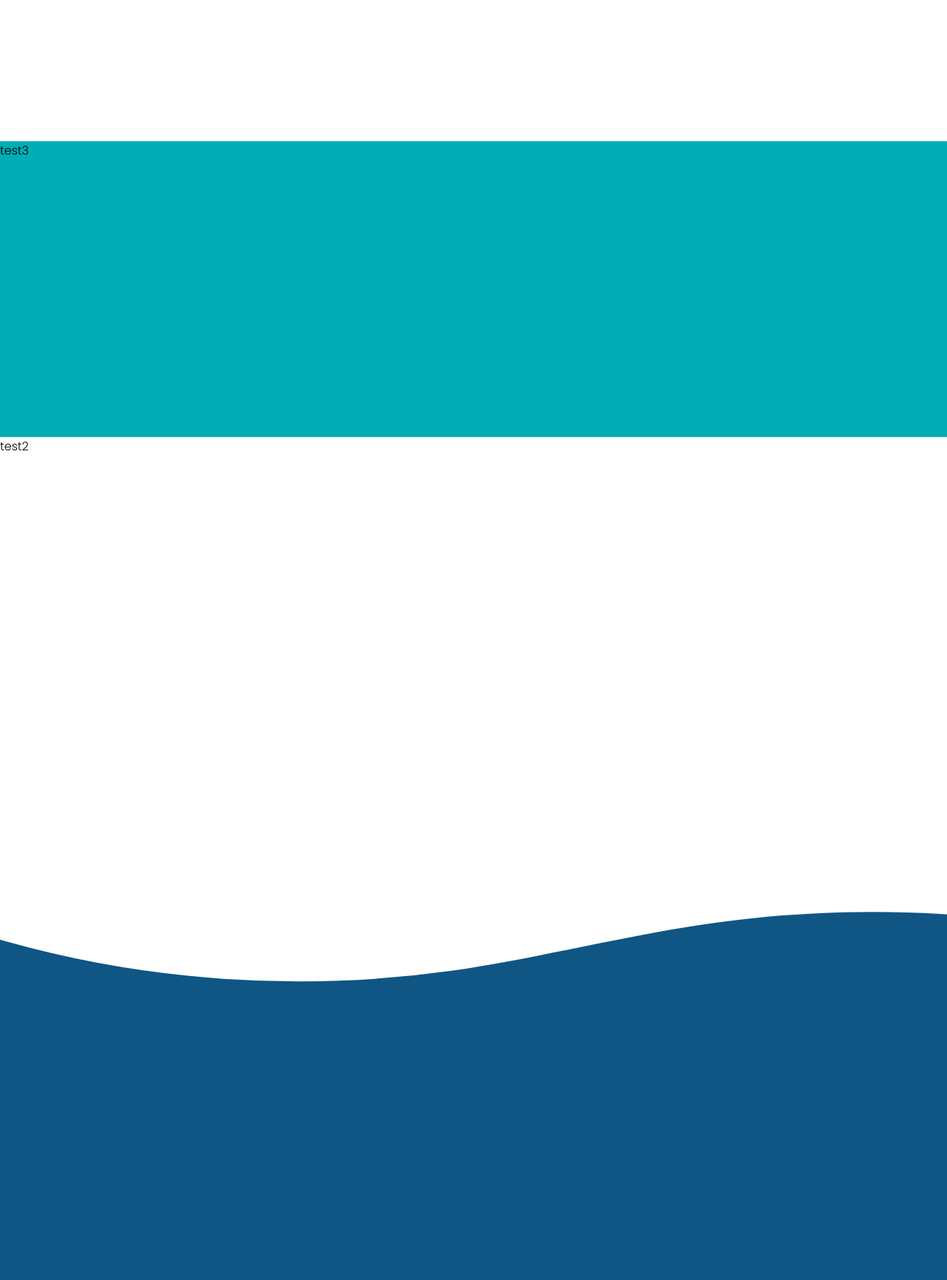
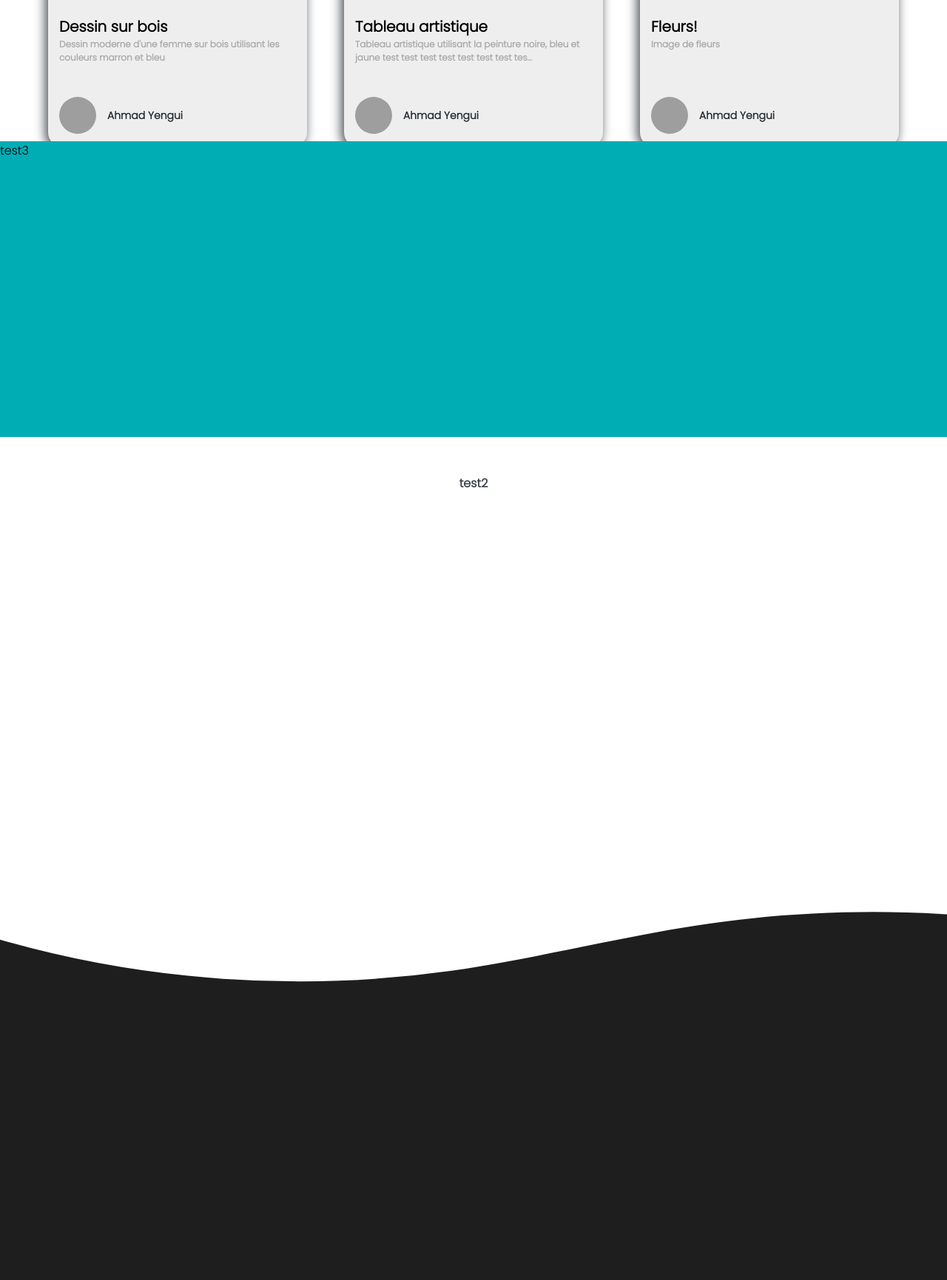
Before and after one commit to Yengui/gallerie-php, a PHP site: page / in a window 1280 px wide. Shown: the part 1266-2997 px from the top of the page at 74% size. Run offline with PHP 8.4, Linux system fonts and the light colour scheme; data that the repository does not hold is empty; grey boxes are pictures that could not be loaded.

Commit message:
homepage styling and cards

```diff
--- a/index.php
+++ b/index.php
@@ -36,7 +36,7 @@
         <title>Ma Gallerie</title>
     </head>
 
-    <body>
+    <body onload="javascript:controle()">
         <!--
         testtt
         <div>
@@ -62,7 +62,15 @@
             </div>
         </div>
         <section class="main">
-            test
+            <div class="maincontent">
+                <div class="maindiv">
+                    <span>Bienvenue dans<br />Ma Gallerie!</span>
+                    <p>La première gallerie tunisienne<br /> de design graphique</p>
+                </div>
+                <div class="maindiv">
+                    <img height="480px" width="640px" src="./images/mainpic.svg" alt="main illustration">
+                </div>
+            </div>
             <div class="custom-shape-divider-bottom-1650420115">
                 <svg data-name="Layer 1" xmlns="http://www.w3.org/2000/svg" viewBox="0 0 1200 120" preserveAspectRatio="none">
                     <path d="M321.39,56.44c58-10.79,114.16-30.13,172-41.86,82.39-16.72,168.19-17.73,250.45-.39C823.78,31,906.67,72,985.66,92.83c70.05,18.48,146.53,26.09,214.34,3V0H0V27.35A600.21,600.21,0,0,0,321.39,56.44Z" class="shape-fill"></path>
@@ -70,7 +78,48 @@
             </div>
         </section>
         <section class="top-designs">
-            test2
+            <h1>Meilleurs designs du mois!</h1>
+            <div class="meilleur-container">
+                <div class="carte">
+                    <img class="carte-img" src="https://images.pexels.com/photos/889839/pexels-photo-889839.jpeg" alt="design 1">
+                    <div class="carte-partie2">
+                        <div class="img-info">
+                            <div class="img-titre">Dessin sur bois</div>
+                            <div class="img-description">Dessin moderne d'une femme sur bois utilisant les couleurs marron et bleu</div>
+                        </div>
+                        <div class="utilisateur-info">
+                            <img class="utilisateur-carte" src="https://images.pexels.com/photos/846741/pexels-photo-846741.jpeg" alt="utilisateur 1">
+                            <div><a href="./profile/1">Ahmad Yengui</a></div>
+                        </div>
+                    </div>
+                </div>
+                <div class="carte">
+                    <img class="carte-img" src="https://images.pexels.com/photos/1690351/pexels-photo-1690351.jpeg" alt="design 2">
+                    <div class="carte-partie2">
+                        <div class="img-info">
+                            <div class="img-titre">Tableau artistique</div>
+                            <div class="img-description">Tableau artistique utilisant la peinture noire, bleu et jaune test test test test test test test test test test test test test test test test test test test test test test testtest test test test test test test test test test test test test test test test </div>
+                        </div>
+                        <div class="utilisateur-info">
+                            <img class="utilisateur-carte" src="https://images.pexels.com/photos/846741/pexels-photo-846741.jpeg" alt="utilisateur 1">
+                            <div><a href="./profile/1">Ahmad Yengui</a></div>
+                        </div>
+                    </div>
+                </div>
+                <div class="carte">
+                    <img class="carte-img" src="https://images.pexels.com/photos/1477166/pexels-photo-1477166.jpeg" alt="design 3">
+                    <div class="carte-partie2">
+                        <div class="img-info">
+                            <div class="img-titre">Fleurs!</div>
+                            <div class="img-description">Image de fleurs</div>
+                        </div>
+                        <div class="utilisateur-info">
+                            <img class="utilisateur-carte" src="https://images.pexels.com/photos/846741/pexels-photo-846741.jpeg" alt="utilisateur 1">
+                            <div><a href="./profile/1">Ahmad Yengui</a></div>
+                        </div>
+                    </div>
+                </div>
+            </div>
         </section>
         <section class="voir-designs">
 
--- a/scripts/script.js
+++ b/scripts/script.js
@@ -1,3 +1,15 @@
 function changeColor() {
   document.getElementById("hello").style.color = "red";
 }
+
+function controle() {
+  //controle de longueur de description d'image
+  let imageDescriptions = document.getElementsByClassName("img-description");
+  console.log(imageDescriptions);
+  for (let i = 0; i < imageDescriptions.length; i++) {
+    const element = imageDescriptions[i];
+    if (element.innerHTML.length > 100) {
+      element.innerHTML = element.innerHTML.slice(0, 100) + "...";
+    }
+  }
+}
--- a/styles/styles.css
+++ b/styles/styles.css
@@ -6,6 +6,9 @@
   --blue: #00adb5;
   --blue2: #0f5685;
   --white: #eeeeee;
+  --yellow: #f6d365;
+  --orange: #fda085;
+  --pink: #ee609c;
 }
 
 * {
@@ -62,47 +65,176 @@
 
 .connecter {
   padding: 10px 20px;
-  border: 1px solid var(--blue);
+  border: 1px solid var(--pink);
   border-radius: 50px;
+  transition-duration: 0.5s;
+  background: var(--black);
 }
 
 .connecter:hover {
-  padding: 11px 21px;
-  border: none;
-  background: linear-gradient(to left, var(--blue), var(--blue2));
+  border: 1px solid var(--black);
+  background-image: linear-gradient(
+    to right,
+    #b8cbb8 0%,
+    #b8cbb8 0%,
+    #b465da 0%,
+    #cf6cc9 33%,
+    #ee609c 66%,
+    #ee609c 100%
+  );
   border-radius: 50px;
   cursor: pointer;
+  transition-duration: 0.5s;
 }
 
 .inscription {
-  padding: 11px 25px;
-  background: linear-gradient(to left, var(--blue), var(--blue2));
+  padding: 10px 25px;
+  background-image: linear-gradient(
+    to right,
+    #b8cbb8 0%,
+    #b8cbb8 0%,
+    #b465da 0%,
+    #cf6cc9 33%,
+    #ee609c 66%,
+    #ee609c 100%
+  );
   border-radius: 50px;
+  border: 1px solid var(--black);
+  transition-duration: 0.5s;
 }
 
 .inscription:hover {
-  background: none;
-  padding: 10px 24px;
-  border: 1px solid var(--blue);
+  background: var(--black);
+  border: 1px solid var(--pink);
   color: var(--white);
   cursor: pointer;
+  transition-duration: 0.5s;
 }
 
 .nav-btn:hover {
-  color: var(--blue);
+  color: var(--pink);
   cursor: pointer;
 }
 
 .main {
   height: 90vh;
-  background-color: rgb(19, 19, 19);
+  background-color: rgb(30, 30, 30);
   position: relative;
+}
+
+.maincontent {
+  display: flex;
+  justify-content: center;
+  align-items: center;
+  height: 80%;
+  width: 100%;
+}
+
+.maindiv span {
+  font-size: 48px;
+  font-weight: bold;
+  color: var(--blue);
+}
+
+.maindiv p {
+  color: rgb(200, 200, 200);
+  margin-top: 20px;
+  color: var(--white);
 }
 
 .top-designs {
   height: 80vh;
   background-color: white;
   position: relative;
+  text-align: center;
+  color: var(--gray);
+  font-weight: bold;
+  padding-top: 50px;
+}
+
+.top-designs h1 {
+  font-size: 32px;
+}
+
+.meilleur-container {
+  display: flex;
+  justify-content: center;
+  align-items: center;
+  gap: 50px;
+  margin-top: 50px;
+}
+
+.carte {
+  width: 350px;
+  height: 500px;
+  background-color: var(--white);
+  border-radius: 20px;
+  box-shadow: -3px 3px 15px;
+  text-align: left;
+  transition-duration: 0.3s;
+}
+
+.carte:hover {
+  background-color: rgb(248, 248, 248);
+  transform: translate(0px, -5px);
+  transition-duration: 0.3s;
+}
+
+.carte-img {
+  width: 100%;
+  height: 300px;
+  object-fit: cover;
+  border-top-right-radius: 20px;
+  border-top-left-radius: 20px;
+}
+
+.carte-partie2 {
+  height: 190px;
+  display: flex;
+  flex-direction: column;
+  justify-content: space-between;
+}
+
+.img-info {
+  padding: 15px;
+}
+
+.img-titre {
+  color: black;
+  font-weight: bold;
+  font-size: 20px;
+}
+
+.img-description {
+  color: #a8a8a8;
+  font-size: 12px;
+}
+
+.utilisateur-info {
+  display: flex;
+  justify-content: flex-start;
+  align-items: center;
+  font-size: 14px;
+  padding-bottom: 15px;
+  padding-left: 15px;
+}
+
+.utilisateur-carte {
+  width: 50px;
+  height: 50px;
+  border-radius: 9999px;
+  object-fit: cover;
+  margin-right: 15px;
+}
+
+.utilisateur-info a {
+  text-decoration: none;
+  font-weight: bold;
+  color: var(--black);
+}
+
+.utilisateur-info a:hover {
+  color: var(--pink);
 }
 
 .voir-designs {
@@ -114,5 +246,5 @@
 .footer {
   height: 500px;
   position: relative;
-  background-color: var(--blue2);
+  background-color: rgb(30, 30, 30);
 }
```
Also changed, not shown: designs.php (added), images/blogging.svg (added), images/mainpic.svg (added), images/mainpic1.svg (added), images/mainpic2.svg (added), images/mainpic3.svg (added), 1 other file.
